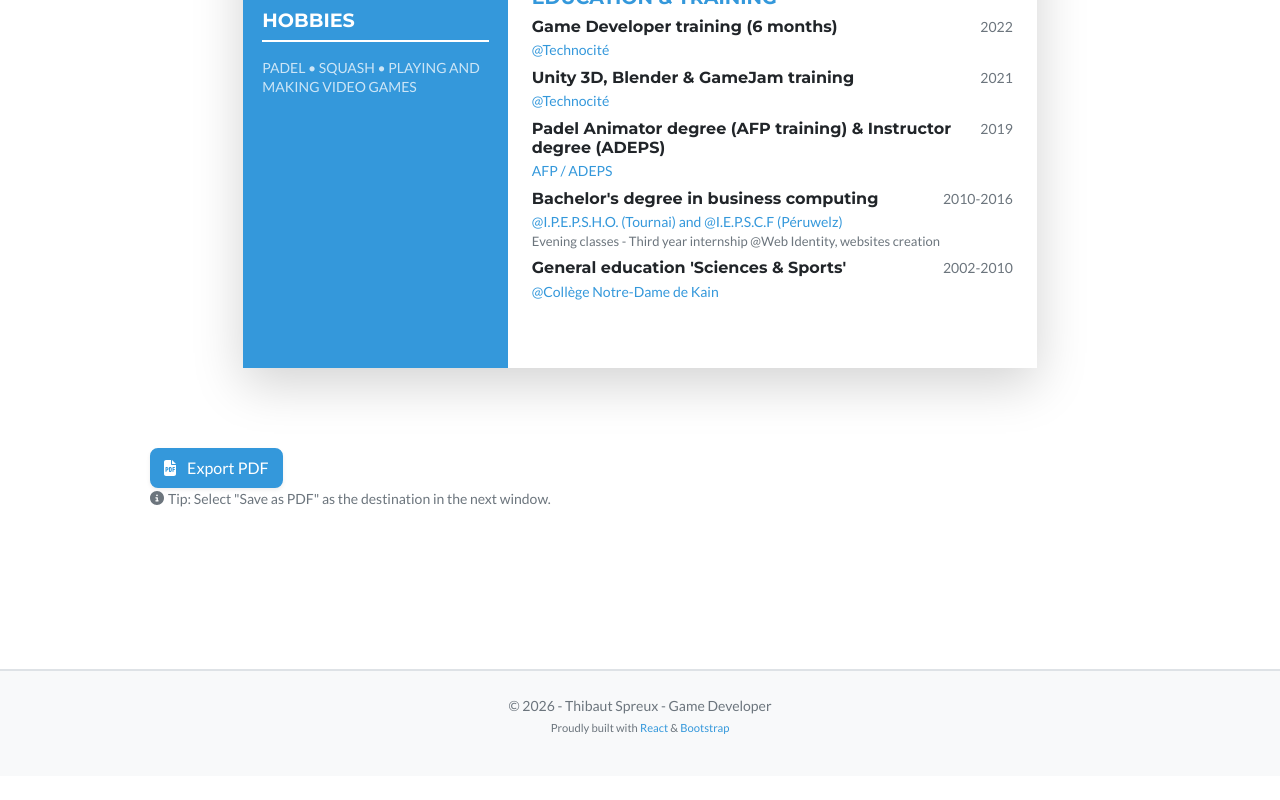
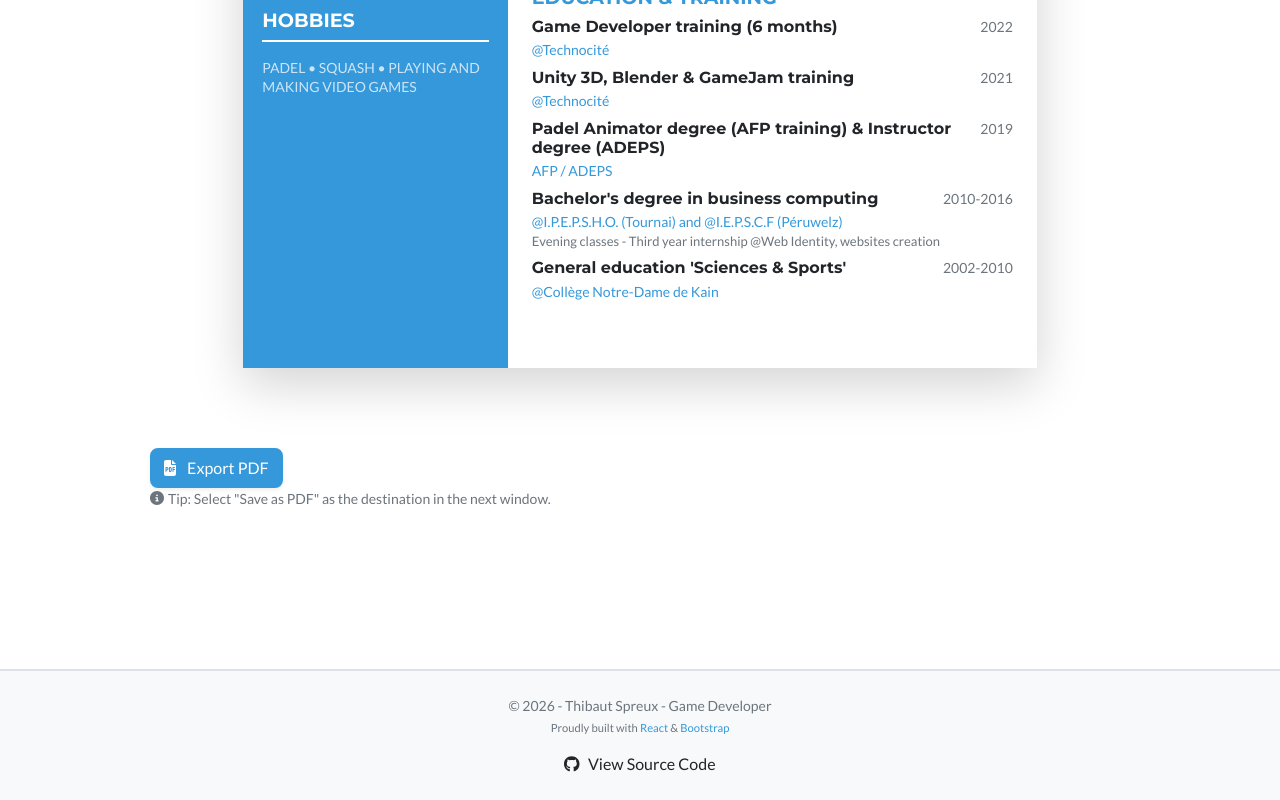
Before and after one commit to ThibNach/WebsiteV2, a React (Vite) app: page /AboutMe in a window 1280 px wide. Shown: the part 1147-1947 px from the top of the page. Before the commit the page ends 1923 px from the top, so only its background shows below. Built offline with nearby package versions, Linux system fonts and the light colour scheme; no server answers.

Commit message:
Added link to source code on footer

```diff
--- a/src/Footer/Components/Footer.tsx
+++ b/src/Footer/Components/Footer.tsx
@@ -7,6 +7,17 @@ const Footer = () => {
                     Proudly built with <span className="highlight">React</span> & <span
                     className="highlight">Bootstrap</span>
                 </p>
+                <i className="fa-brands fa-github me-2"></i>
+                <span>
+                      <a
+                                            href={ `https://github.com/ThibNach/WebsiteV2` }
+                                            target="_blank"
+                                            rel="noopener noreferrer"
+                                            className="text-decoration-none text-reset cv-link"
+                      >
+                                            View Source Code
+                      </a>
+                </span>
             </div>
         </footer>
     );
```
Also changed, not shown: 2 other files (tests, documents, lock files or other folders).
